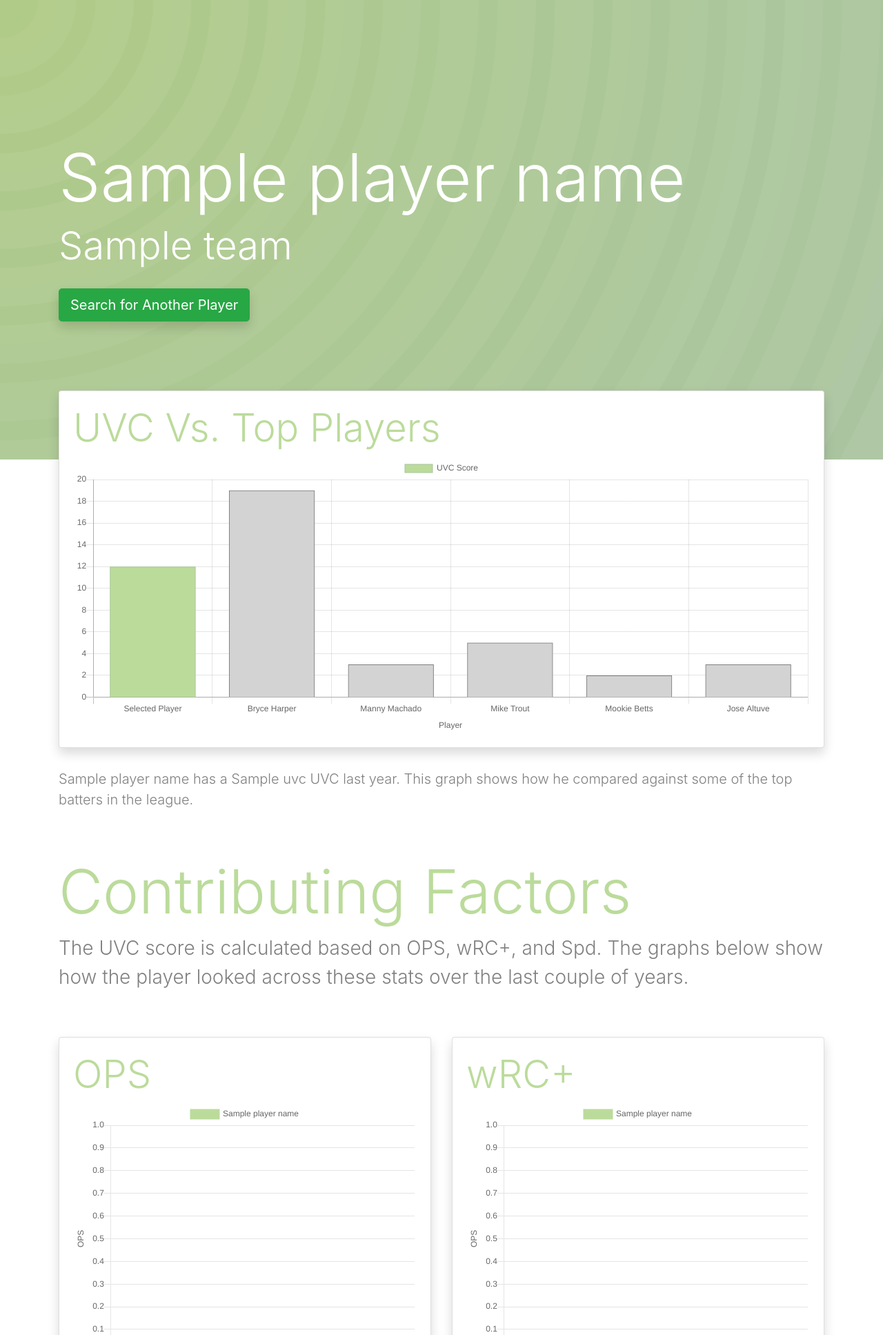
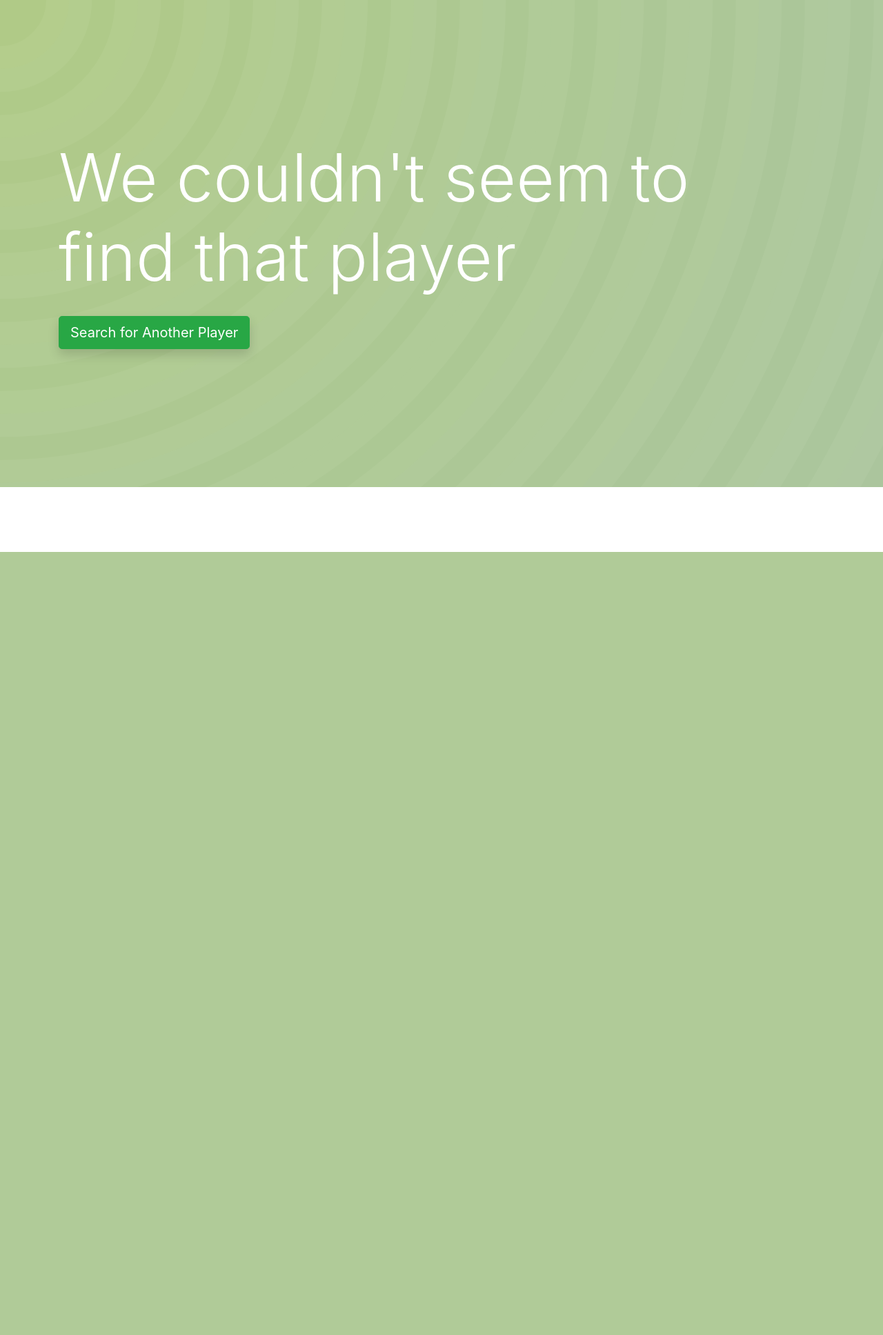
Before and after one commit to aurbanski/SabermetricsFinal, a Flask app: template templates/player.html in a window 1280 px wide. Shown: the top 1935 px of the page at 69% size. After the commit the page ends 800 px from the top, so only its background shows below. Run offline with Flask 2, Linux system fonts and the light colour scheme; the template is opened without the code that fills it: most values are stand-ins (such as "Sample title", 1, 10 or a date in 2020); some libraries are stand-ins or nearby versions.

Commit message:
Fixed error when entering a non recognized name

```diff
--- a/app.py
+++ b/app.py
@@ -32,32 +32,37 @@ def hello(name=None):
 @app.route('/player', methods=['POST'])
 def player():
     yearlyStats = list(battingAll.loc[battingAll["Name"] == request.form["playerName"]].values)
-    ops = [stat[34] for stat in yearlyStats]
-    current_wrc = yearlyStats[-1][44]
-    wrc = [stat[44] for stat in yearlyStats]
-    years = [stat[6] for stat in yearlyStats]
-    team = yearlyStats[-1][7]
-    all_wrc = [stat[44] for stat in battingAll.values]
-    current_ops = yearlyStats[-1][34]
-    all_ops = [stat[34] for stat in battingAll.values]
-    spd = [stat[36] for stat in yearlyStats]
-    current_spd = yearlyStats[-1][36]
-    all_spd = [stat[36] for stat in battingAll.values]
+    if checkValid(yearlyStats):
+        ops = [stat[34] for stat in yearlyStats]
+        current_wrc = yearlyStats[-1][44]
+        wrc = [stat[44] for stat in yearlyStats]
+        years = [stat[6] for stat in yearlyStats]
+        team = yearlyStats[-1][7]
+        all_wrc = [stat[44] for stat in battingAll.values]
+        current_ops = yearlyStats[-1][34]
+        all_ops = [stat[34] for stat in battingAll.values]
+        spd = [stat[36] for stat in yearlyStats]
+        current_spd = yearlyStats[-1][36]
+        all_spd = [stat[36] for stat in battingAll.values]
 
+        return render_template('player.html',
+            valid=checkValid(yearlyStats),
+            playerName=request.form["playerName"],
+            ops=ops,
+            spd=spd,
+            years=years,
+            team=team,
+            wrc=wrc,
+            wrcRank=generateWRCRank(current_wrc),
+            wrcPercentile=generatePercentile(current_wrc, all_wrc),
+            opsRank=generateOPSRank(current_ops),
+            opsPercentile=generatePercentile(current_ops, all_ops),
+            spdRank=generateSPDRank(current_spd),
+            spdPercentile=generatePercentile(current_spd, all_spd))
 
-    return render_template('player.html',
-        playerName=request.form["playerName"],
-        ops=ops,
-        spd=spd,
-        years=years,
-        team=team,
-        wrc=wrc,
-        wrcRank=generateWRCRank(current_wrc),
-        wrcPercentile=generatePercentile(current_wrc, all_wrc),
-        opsRank=generateOPSRank(current_ops),
-        opsPercentile=generatePercentile(current_ops, all_ops),
-        spdRank=generateSPDRank(current_spd),
-        spdPercentile=generatePercentile(current_spd, all_spd))
+    else:
+        return render_template('player.html',
+            valid=checkValid(yearlyStats))
 
 
 #==========================
@@ -103,3 +108,9 @@ def generateSPDRank(value):
 def generatePercentile(value, series):
     percent = float(len([score for score in series if score < value])) / len(series) * 100
     return "{0:.2f}%".format(percent)
+
+def checkValid(df):
+    if len(df) == 0:
+        return False
+    else:
+        return True
--- a/templates/player.html
+++ b/templates/player.html
@@ -16,6 +16,7 @@
 
 <body>
     <div id="player-background" style="padding-top: 200px; padding-bottom: 200px;">
+        {% if valid %}
             <div class="container" >
                 <div class="row" >
                     <div class="container">
@@ -153,6 +154,28 @@
                     </p>
                 </div>
             </div>
+        {% else %}
+        <div class="container" >
+            <div class="row" >
+                <div class="container">
+                    <div class="row">
+                        <div class="col-12">
+                                <h1 class="display-1" style="color: white">We couldn't seem to find that player</h1>
+                        </div>
+                    </div>
+                    <div class="row" style="margin-top: 20px">
+                        <div class="col-12">
+                            <form id="form" action="{{ url_for('home_screen') }}" method="GET">
+                                <button class="btn btn-success btn-lg shadow" type="submit" role="button">Search for Another Player</button>
+                            </form>
+                        </div>
+                    </div>
+                </div>
+            </div>
+        </div>
+    </div>
+        {% endif %}
+
     </div>
 
     <script src="https://code.jquery.com/jquery-3.4.0.min.js" integrity="sha256-BJeo0qm959uMBGb65z40ejJYGSgR7REI4+CW1fNKwOg=" crossorigin="anonymous"></script>
```
Also changed, not shown: 2 other files. Lines whose indentation alone changed are shown as unchanged.
